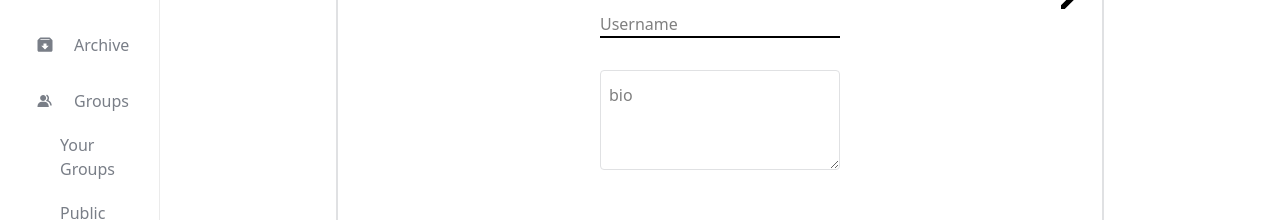
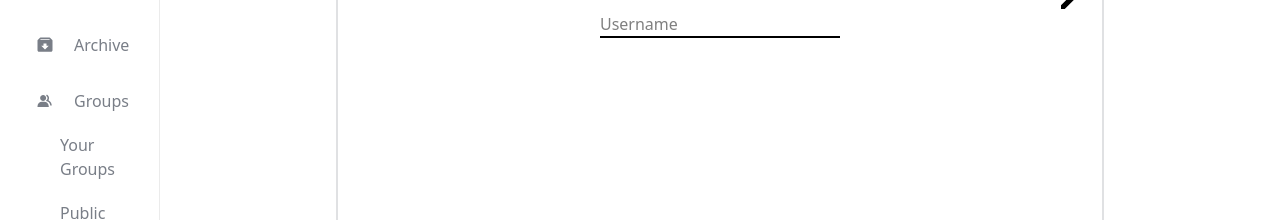
Before and after one commit to mebz2/nexus, a React (Vite) app in the folder client/: page /settings in a window 1280 px wide. Shown: the part 163-383 px from the top of the page. Built offline with nearby package versions, Linux system fonts and the light colour scheme.

Commit message:
removed textarea

```diff
--- a/client/src/pages/Settings/Settings.tsx
+++ b/client/src/pages/Settings/Settings.tsx
@@ -62,20 +62,10 @@ function Settings() {
 							className="border-b-2 flex outline-none w-60"
 						/>
 
-						<textarea
-							id="bio"
-							placeholder="bio"
-							disabled={!edit}
-							className="
-								outline-none border border-border
-								rounded-sm focus:border-primary
-								min-h-[100px] w-60 pt-3 pl-2
-							"
-						/>
-
 						<div className="w-full mt-auto flex justify-end gap-5">
 							<button
 								onClick={handleSave}
+								type="submit"
 								className="
 								border-2 p-1 w-20 self-end mt-auto rounded-sm border-border
 								hover:cursor-pointer  hover:shadow-lg outline-none
```
